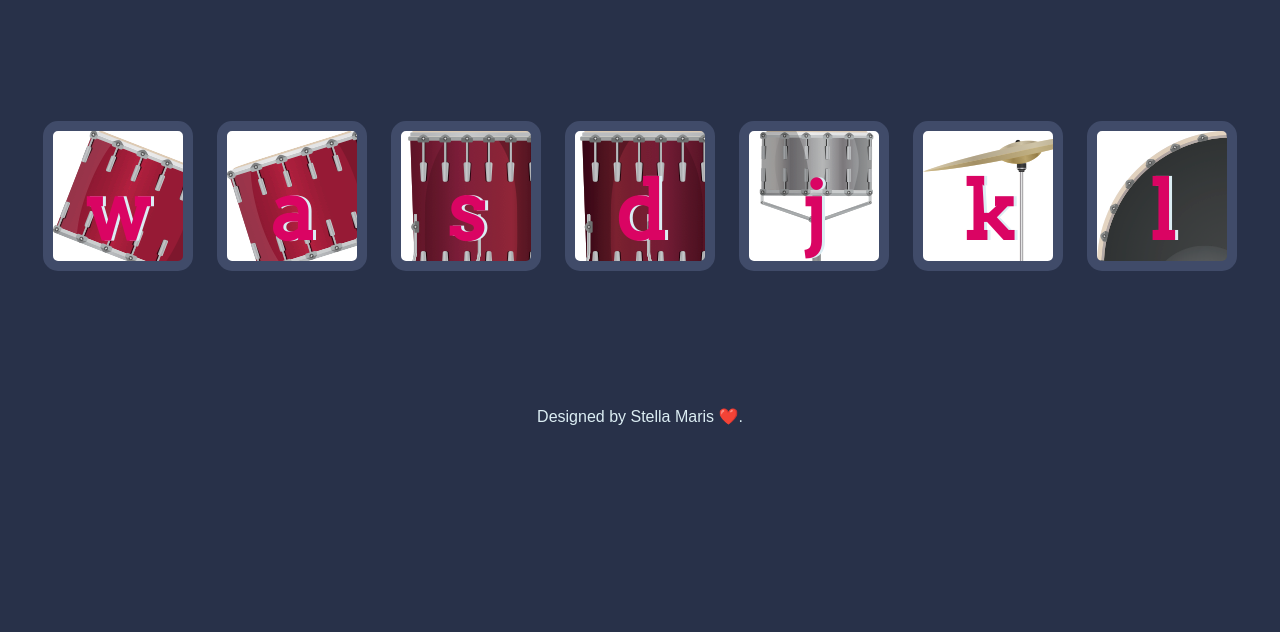
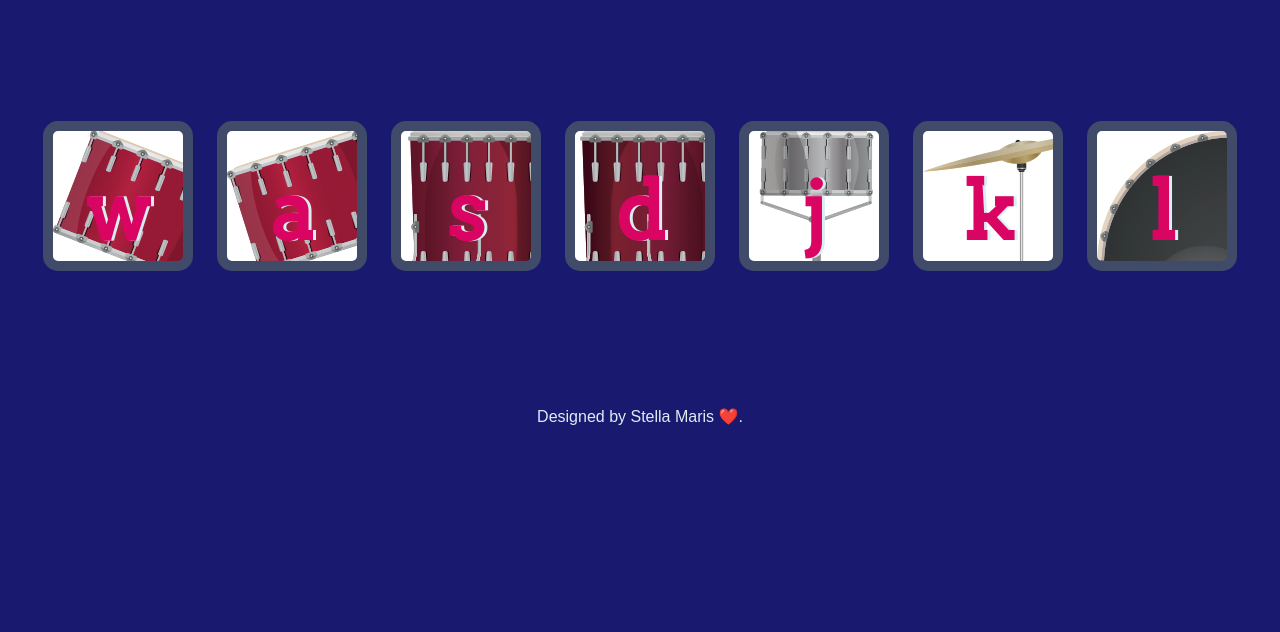
Before and after one commit to chimaris/drum-kit, a plain HTML site: page index.html in a window 1280 px wide. Shown: the part 168-800 px from the top of the page. Drawn offline with Linux system fonts and the light colour scheme.

Commit message:
changed background color

```diff
--- a/styles.css
+++ b/styles.css
@@ -1,6 +1,6 @@
 body {
   text-align: center;
-  background-color: #283149;
+  background-color: #191970;
 }
 
 h1 {
```
